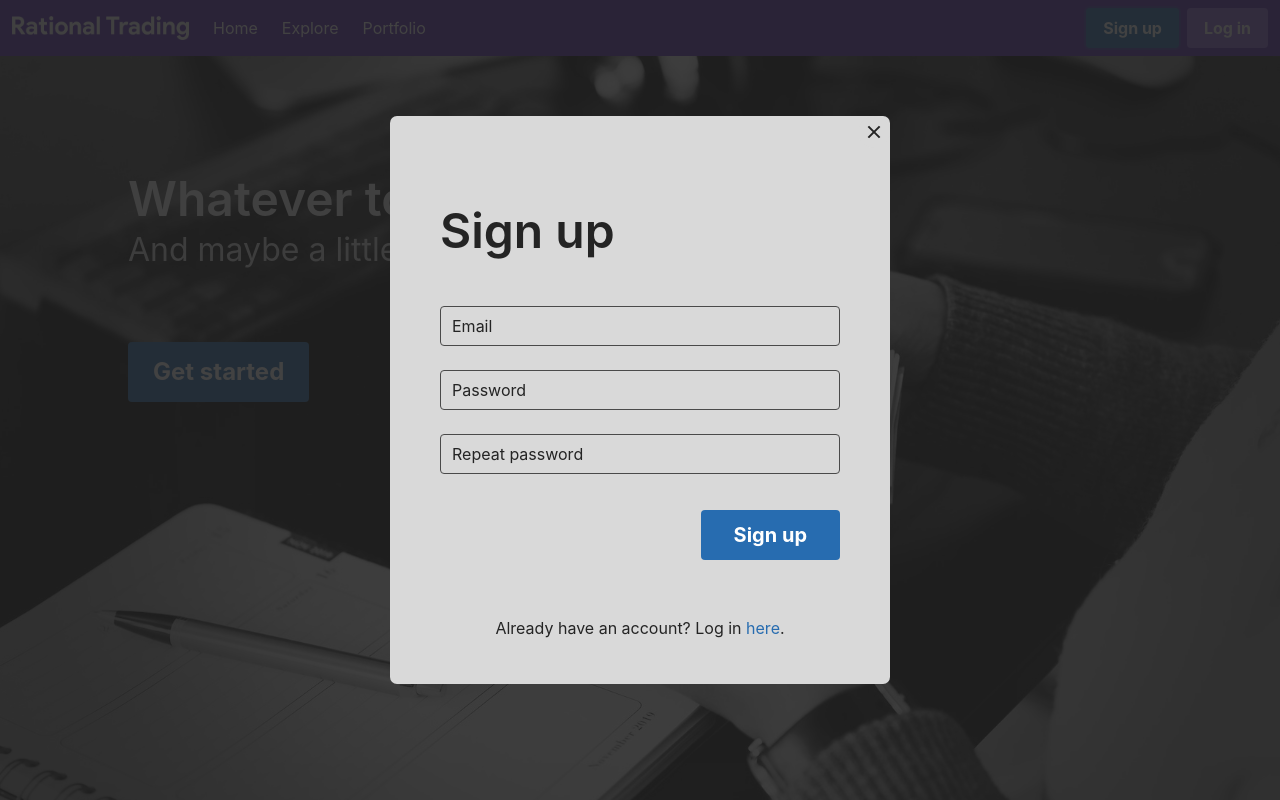
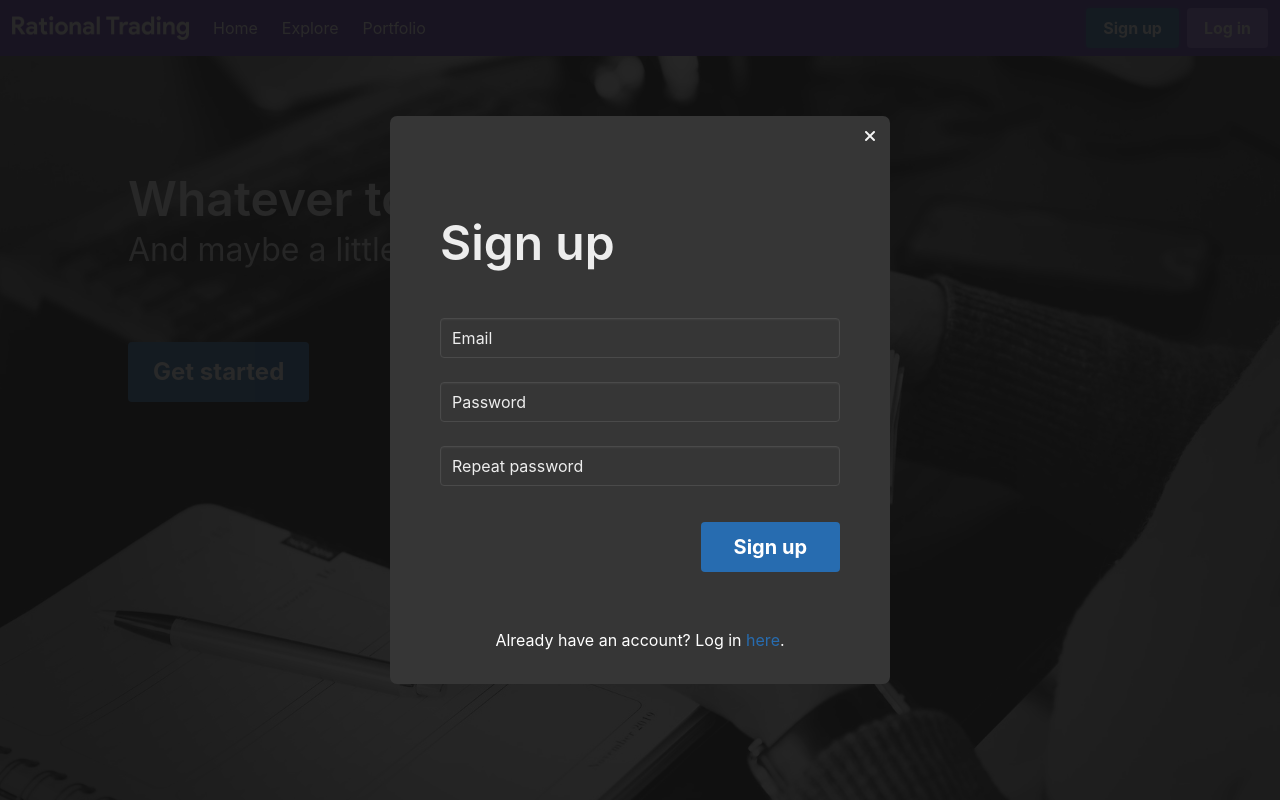
Before and after one commit to rational-trading/rational-trading, a SvelteKit app in the folder frontend/: page / in a window 1280 px wide. Both pictures are taken after a click on the button "Sign up". Built offline with nearby package versions, Linux system fonts and the light colour scheme.

Commit message:
Dark mode for signup and login

```diff
--- a/frontend/src/components/Login.svelte
+++ b/frontend/src/components/Login.svelte
@@ -17,17 +17,17 @@
             <div class="is-flex is-flex-direction-column">
                 <div class="is-align-self-flex-end">
                     <button
-                        class="delete is-large"
-                        style="background: #D9D9D9"
-                        aria-label="close"
-                        on:click={() => {
-                            active = false;
-                        }} />
+                        class="button is-ghost"
+                        on:click={() => (active = false)}>
+                        <span class="icon is-large">
+                            <i class="fas fa-xmark" />
+                        </span>
+                    </button>
                 </div>
                 <div
-                    class="is-flex is-flex-direction-column pt-4"
+                    class="is-flex is-flex-direction-column pt-3"
                     id="login-contents">
-                    <p class="title is-1 has-text-dark">Log in</p>
+                    <p class="title is-1">Log in</p>
 
                     <div class="field mt-5">
                         <div class="control">
@@ -62,7 +62,7 @@
                     </div>
 
                     <div class="is-align-self-center pt-6">
-                        <p class="has-text-dark">
+                        <p>
                             Don't have an account? Sign up <a
                                 class="link"
                                 href="/">here</a
@@ -79,7 +79,7 @@
     .modal-content {
         width: 31.25em;
         height: 35.5em;
-        background: #d9d9d9;
+        background: #363636;
         border-radius: 7px;
     }
 
--- a/frontend/src/components/Signup.svelte
+++ b/frontend/src/components/Signup.svelte
@@ -1,71 +1,99 @@
 <script lang="ts">
     let active = false;
 </script>
+
+<button
+    class="button is-info"
+    on:click={() => {
+        active = true;
+    }}>
+    <strong>Sign up</strong>
+</button>
+
+{#if active}
+    <div class="modal is-active">
+        <div class="modal-background" color="" />
+        <div class="modal-content">
+            <div class="is-flex is-flex-direction-column">
+                <div class="is-align-self-flex-end">
+                    <button
+                        class="button is-ghost"
+                        on:click={() => (active = false)}>
+                        <span class="icon is-large">
+                            <i class="fas fa-xmark" />
+                        </span>
+                    </button>
+                </div>
+                <div
+                    class="is-flex is-flex-direction-column pt-3"
+                    id="login-contents">
+                    <p class="title is-1">Sign up</p>
+
+                    <div class="field mt-5">
+                        <div class="control">
+                            <input
+                                class="input"
+                                type="email"
+                                placeholder="Email" />
+                        </div>
+                    </div>
+                    <div class="field mt-3">
+                        <div class="control">
+                            <input
+                                class="input"
+                                type="password"
+                                placeholder="Password" />
+                        </div>
+                    </div>
+
+                    <div class="field mt-3">
+                        <div class="control">
+                            <input
+                                class="input"
+                                type="password"
+                                placeholder="Repeat password" />
+                        </div>
+                    </div>
+
+                    <div class="is-align-self-flex-end pt-5">
+                        <div class="field">
+                            <div class="control">
+                                <button class="button is-link is-medium"
+                                    ><p class="px-3">
+                                        <strong>Sign up</strong>
+                                    </p></button>
+                            </div>
+                        </div>
+                    </div>
+
+                    <div class="is-align-self-center pt-6">
+                        <p>
+                            Already have an account? Log in <a
+                                class="link"
+                                href="/">here</a
+                            >.
+                        </p>
+                    </div>
+                </div>
+            </div>
+        </div>
+    </div>
+{/if}
 
 <style>
     .modal-content {
         width: 31.25em;
         height: 35.5em;
-        background: #D9D9D9;
+        background: #363636;
         border-radius: 7px;
     }
 
     .link:hover {
         text-decoration: underline;
-        color: #276BB0;
+        color: #276bb0;
     }
 
     #login-contents {
         margin: 2.5em 3.125em 0em;
     }
 </style>
-
-<button class="button is-info" on:click={() => { active = true; }}>
-    <strong>Sign up</strong>
-</button>
-
-{#if active}
-    <div class="modal is-active">
-    <div class="modal-background" color=""/>
-    <div class="modal-content">
-        <div class="is-flex is-flex-direction-column">
-            <div class="is-align-self-flex-end">
-                <button class="delete is-large" style="background: #D9D9D9" aria-label="close" on:click={() => { active = false; }}></button>
-            </div>
-            <div class="is-flex is-flex-direction-column pt-4" id="login-contents">
-                <p class="title is-1 has-text-dark">Sign up</p>
-
-                <div class="field mt-5">
-                    <div class="control">
-                        <input class="input" type="email" placeholder="Email" />
-                    </div>
-                </div>
-                <div class="field mt-3">
-                    <div class="control">
-                        <input class="input" type="password" placeholder="Password" />
-                    </div>
-                </div>
-
-                <div class="field mt-3">
-                    <div class="control">
-                        <input class="input" type="password" placeholder="Repeat password" />
-                    </div>
-                </div>
-
-                <div class="is-align-self-flex-end pt-5">
-                    <div class="field">
-                        <div class="control">
-                            <button class="button is-link is-medium"><p class="px-3"><strong>Sign up</strong></p></button>
-                        </div>
-                    </div>
-                </div>
-
-
-                <div class="is-align-self-center pt-6">
-                    <p class="has-text-dark">Already have an account? Log in <a class="link" href="/">here</a>.</p>
-                </div>
-            </div>
-        </div>
-    </div>
-    </div>
-{/if}
--- a/frontend/src/variables.scss
+++ b/frontend/src/variables.scss
@@ -29,9 +29,9 @@ $grey-dark: #4a4a4a;
 $grey: #7a7a7a;
 $grey-light: #b5b5b5;
 $grey-lighter: #dbdbdb;
-$grey-lightest	: #ededed;
-$white-ter	: #f5f5f5;
-$white-bis	: #fafafa;
+$grey-lightest: #ededed;
+$white-ter: #f5f5f5;
+$white-bis: #fafafa;
 $white: #ffffff;
 
 $light: $white-ter;
@@ -79,11 +79,15 @@ $scheme-invert: $white;
 $scheme-invert-bis: $white-bis;
 $scheme-invert-ter: $white-ter;
 
-
 $radius-small: 0.3em;
 
-$modal-background-background-color: rgba($scheme-main, 0.86);
+/* One shade darker than the darkest color used in the main interface */
+$modal-background-background-color: rgba($black-bis, 0.9);
 
-$input-background-color: #D9D9D9;
-$input-color: $dark;
-$input-placeholder-color: $dark;
+$input-background-color: $grey-darker;
+$input-color: $light;
+$input-placeholder-color: $grey-lightest;
+
+$button-ghost-color: $light;
+$button-ghost-hover-color: $light;
+$button-ghost-hover-decoration: none;
```
